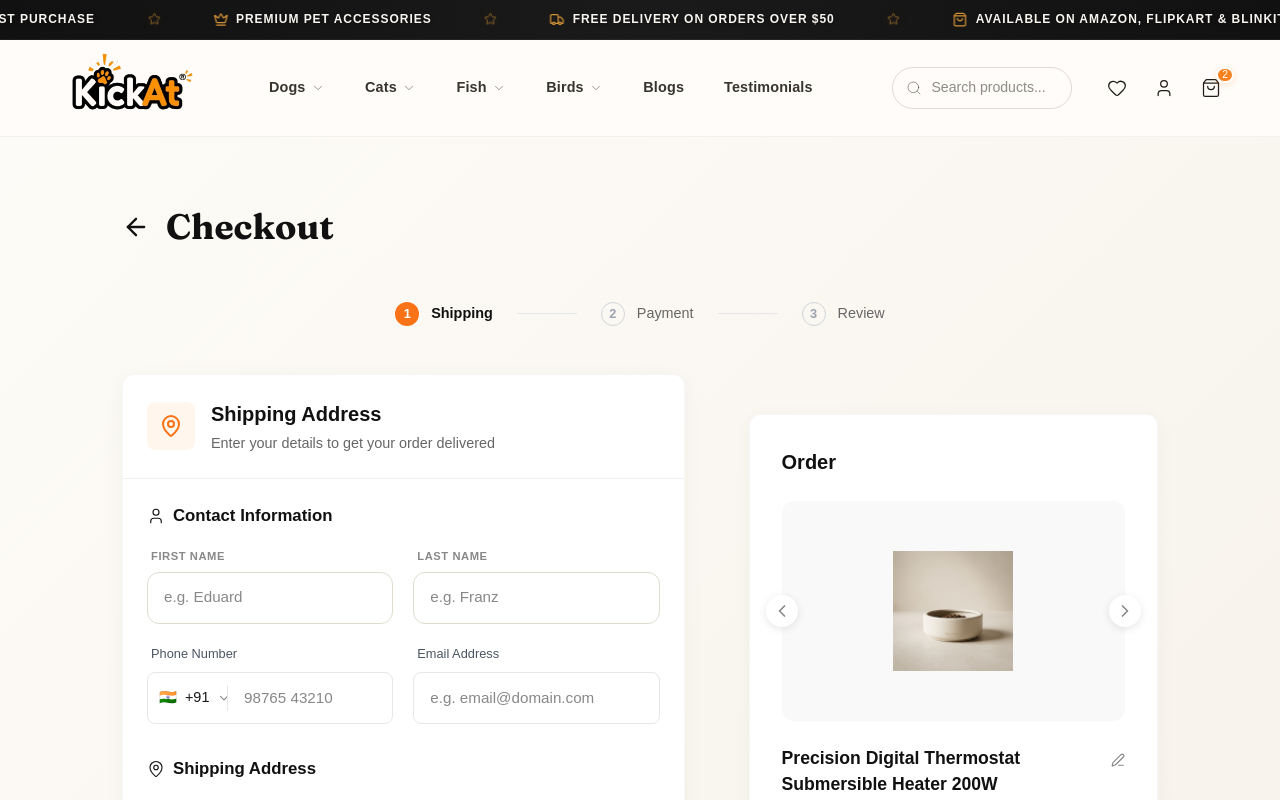
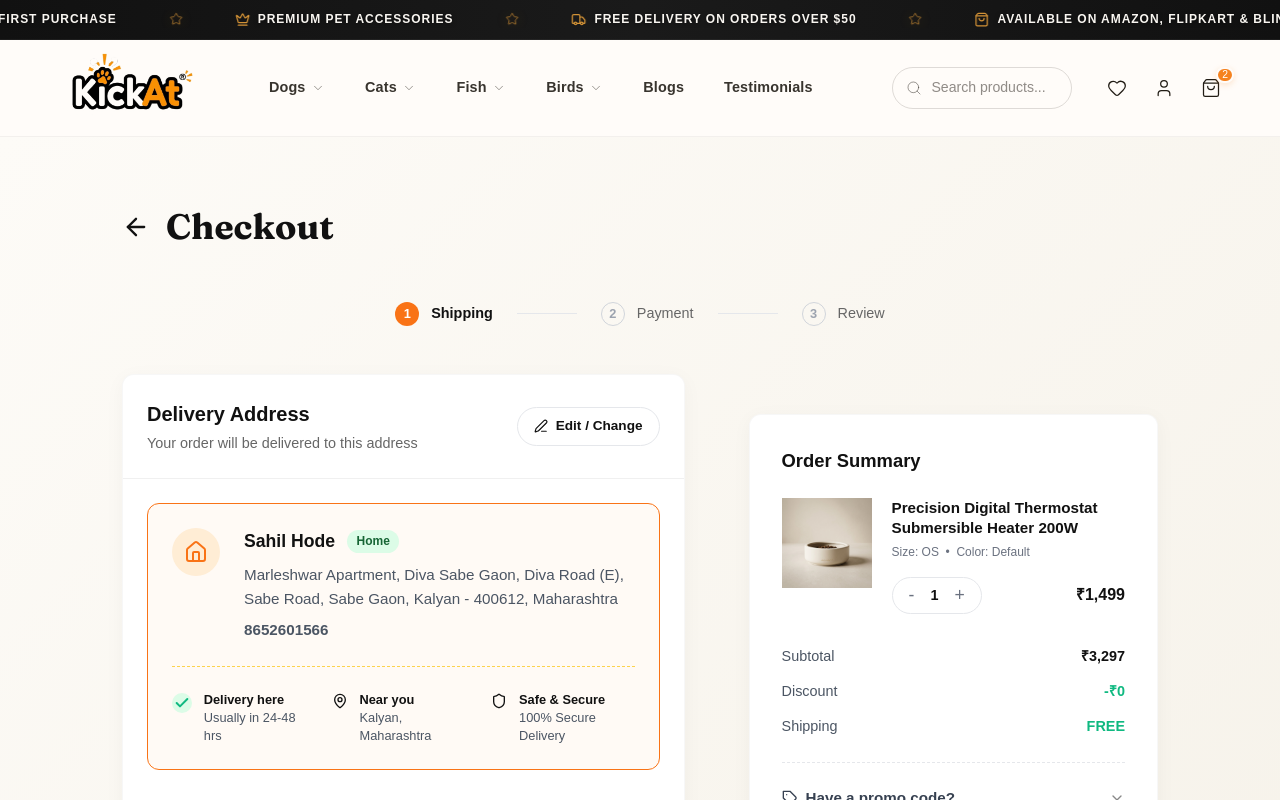
Before and after one commit to SevenX-Labs/kickat-client, a Next.js app: page /checkout in a window 1280 px wide. Shown: the top 800 px of the page. Built offline with nearby package versions, Linux system fonts and the light colour scheme.

Commit message:
feat: implement checkout page with multi-step flow, address validation, and order success state

```diff
--- a/src/app/checkout/Checkout.module.css
+++ b/src/app/checkout/Checkout.module.css
@@ -383,6 +383,149 @@
 
 .nextStepBtnAlt:hover {
   background: #000;
+}
+
+/* Saved Address Block */
+.editChangeBtn {
+  background: white;
+  border: 1px solid #e5e7eb;
+  padding: 0.5rem 1rem;
+  border-radius: 20px;
+  font-size: 0.85rem;
+  font-weight: 600;
+  color: #111;
+  display: flex;
+  align-items: center;
+  gap: 0.5rem;
+  cursor: pointer;
+  transition: all 0.2s;
+}
+.editChangeBtn:hover {
+  background: #f9fafb;
+}
+
+.savedAddressContainer {
+  display: flex;
+  flex-direction: column;
+}
+
+.savedAddressBlock {
+  background: #fffaf5;
+  border: 1px solid #f97316;
+  border-radius: 12px;
+  padding: 1.5rem;
+  margin-bottom: 1.5rem;
+}
+
+.savedAddressTop {
+  display: flex;
+  gap: 1.5rem;
+}
+
+.homeIconWrapper {
+  width: 48px;
+  height: 48px;
+  background: #ffedd5;
+  border-radius: 50%;
+  display: flex;
+  align-items: center;
+  justify-content: center;
+  flex-shrink: 0;
+}
+
+.savedAddressDetails {
+  display: flex;
+  flex-direction: column;
+}
+
+.savedAddressName {
+  font-size: 1.1rem;
+  font-weight: 700;
+  color: #111;
+  display: flex;
+  align-items: center;
+  gap: 0.75rem;
+  margin-bottom: 0.5rem;
+}
+
+.homeTag {
+  background: #dcfce7;
+  color: #166534;
+  font-size: 0.75rem;
+  font-weight: 600;
+  padding: 0.15rem 0.6rem;
+  border-radius: 12px;
+}
+
+.savedAddressText {
+  font-size: 0.95rem;
+  color: #4b5563;
+  line-height: 1.6;
+  margin-bottom: 0.5rem;
+}
+
+.savedAddressPhone {
+  font-size: 0.95rem;
+  font-weight: 600;
+  color: #4b5563;
+}
+
+.savedAddressDivider {
+  height: 1px;
+  border-bottom: 1px dashed #fcd34d;
+  margin: 1.5rem 0;
+}
+
+.savedAddressFeatures {
+  display: grid;
+  grid-template-columns: repeat(3, 1fr);
+  gap: 1rem;
+}
+
+.featureItem {
+  display: flex;
+  align-items: flex-start;
+  gap: 0.75rem;
+  font-size: 0.8rem;
+  color: #4b5563;
+  line-height: 1.4;
+}
+
+.featureItem strong {
+  color: #111;
+}
+
+.featureIcon {
+  color: #111;
+  margin-top: 2px;
+}
+
+.featureIconGreen {
+  display: flex;
+  align-items: center;
+  justify-content: center;
+  width: 20px;
+  height: 20px;
+  background: #dcfce7;
+  border-radius: 50%;
+  margin-top: 2px;
+}
+
+.addNewAddressBtn {
+  background: transparent;
+  border: none;
+  color: #f97316;
+  font-weight: 600;
+  font-size: 0.95rem;
+  display: flex;
+  align-items: center;
+  gap: 0.5rem;
+  cursor: pointer;
+  padding: 0.5rem 0;
+  align-self: flex-start;
+}
+.addNewAddressBtn:hover {
+  text-decoration: underline;
 }
 
 .methodGrid {
@@ -887,6 +1030,109 @@
   border: 1px solid rgba(0,0,0,0.03);
 }
 
+.summaryTitleAlt {
+  font-size: 1.15rem;
+  font-weight: 700;
+  color: #111;
+  margin-bottom: 1.5rem;
+}
+
+.productItemCard {
+  display: flex;
+  gap: 1.25rem;
+  margin-bottom: 2rem;
+}
+
+.productItemImage {
+  position: relative;
+  width: 90px;
+  height: 90px;
+  background: #f7f5f2;
+  border-radius: 8px;
+  flex-shrink: 0;
+}
+
+.productItemDetails {
+  flex: 1;
+  display: flex;
+  flex-direction: column;
+}
+
+.productItemName {
+  font-size: 0.95rem;
+  font-weight: 700;
+  color: #111;
+  line-height: 1.3;
+  margin-bottom: 0.35rem;
+}
+
+.productItemMeta {
+  font-size: 0.75rem;
+  color: #6b7280;
+  margin-bottom: 1rem;
+}
+
+.productItemPriceRow {
+  display: flex;
+  justify-content: space-between;
+  align-items: center;
+  margin-top: auto;
+}
+
+.qtyStepperAlt {
+  display: flex;
+  align-items: center;
+  border: 1px solid #e5e7eb;
+  border-radius: 20px;
+  padding: 0.25rem 0.5rem;
+}
+
+.qtyBtnAlt {
+  background: transparent;
+  border: none;
+  font-size: 1.1rem;
+  color: #6b7280;
+  cursor: pointer;
+  padding: 0 0.5rem;
+}
+
+.qtyValueAlt {
+  font-size: 0.9rem;
+  font-weight: 600;
+  color: #111;
+  min-width: 1.5rem;
+  text-align: center;
+}
+
+.productItemPrice {
+  font-size: 1rem;
+  font-weight: 700;
+  color: #111;
+}
+
+.summaryRowAlt {
+  display: flex;
+  justify-content: space-between;
+  font-size: 0.9rem;
+  color: #4b5563;
+  margin-bottom: 0.85rem;
+}
+
+.summaryValueAlt {
+  font-weight: 700;
+  color: #111;
+}
+
+.discountValueAlt {
+  font-weight: 700;
+  color: #10b981; /* green */
+}
+
+.shippingValueAlt {
+  font-weight: 700;
+  color: #10b981;
+}
+
 .promoContainerAlt {
   border-top: 1px dashed #e5e7eb;
   border-bottom: 1px dashed #e5e7eb;
--- a/src/app/checkout/page.tsx
+++ b/src/app/checkout/page.tsx
@@ -5,7 +5,7 @@ import { useToast } from "@/components/ui/use-toast";
 import { AnimatedOrderButton } from './AnimatedOrderButton';
 import Image from 'next/image';
 import Link from 'next/link';
-import { Check, Truck, ArrowRight, ArrowLeft, ChevronLeft, ChevronRight, CreditCard, Smartphone, ChevronDown, User, MapPin, Lock, Edit3, X } from 'lucide-react';
+import { Check, Truck, ArrowRight, ArrowLeft, ChevronLeft, ChevronRight, CreditCard, Smartphone, ChevronDown, User, MapPin, Lock, Edit3, X, Home, Shield, Plus } from 'lucide-react';
 import styles from './Checkout.module.css';
 
 // Mock Cart Data for Checkout
@@ -39,6 +39,9 @@ export default function CheckoutPage() {
   const [phone, setPhone] = useState('');
   const [email, setEmail] = useState('');
   const [zipCode, setZipCode] = useState('');
+
+  // Saved Address Toggle for Demo
+  const [hasSavedAddress, setHasSavedAddress] = useState(true);
 
   const phoneDigits = phone.replace(/\D/g, '').length;
   const isValidPhone = phoneDigits === 10;
@@ -193,12 +196,16 @@ export default function CheckoutPage() {
 
             <div className={styles.mainCard}>
               <div className={styles.mainCardHeader}>
-                <div className={styles.mainCardIcon}>
-                  <MapPin size={24} color="#f97316" />
+                <div style={{ display: 'flex', justifyContent: 'space-between', alignItems: 'center', width: '100%' }}>
+                  <div>
+                    <h2 className={styles.mainCardTitle}>Delivery Address</h2>
+                    <p className={styles.mainCardSubtitle}>Your order will be delivered to this address</p>
                   </div>
-                <div>
-                  <h2 className={styles.mainCardTitle}>Shipping Address</h2>
-                  <p className={styles.mainCardSubtitle}>Enter your details to get your order delivered</p>
+                  {currentStep === 1 && hasSavedAddress && (
+                    <button type="button" className={styles.editChangeBtn} onClick={() => setHasSavedAddress(false)}>
+                      <Edit3 size={14} /> Edit / Change
+                    </button>
+                  )}
                 </div>
               </div>
 
@@ -218,6 +225,48 @@ export default function CheckoutPage() {
 
                 {currentStep === 1 && (
                   <div className={styles.stepBodyAlt}>
+
+                    {hasSavedAddress ? (
+                      <div className={styles.savedAddressContainer}>
+                        <div className={styles.savedAddressBlock}>
+                          <div className={styles.savedAddressTop}>
+                            <div className={styles.homeIconWrapper}><Home size={24} color="#f97316" /></div>
+                            <div className={styles.savedAddressDetails}>
+                              <div className={styles.savedAddressName}>Sahil Hode <span className={styles.homeTag}>Home</span></div>
+                              <div className={styles.savedAddressText}>
+                                Marleshwar Apartment, Diva Sabe Gaon, Diva Road (E),<br/>
+                                Sabe Road, Sabe Gaon, Kalyan - 400612, Maharashtra
+                              </div>
+                              <div className={styles.savedAddressPhone}>8652601566</div>
+                            </div>
+                          </div>
+                          <div className={styles.savedAddressDivider}></div>
+                          <div className={styles.savedAddressFeatures}>
+                            <div className={styles.featureItem}>
+                              <div className={styles.featureIconGreen}><Check size={16} strokeWidth={3} color="#10b981" /></div>
+                              <div><strong>Delivery here</strong><br/><span>Usually in 24-48 hrs</span></div>
+                            </div>
+                            <div className={styles.featureItem}>
+                              <div className={styles.featureIcon}><MapPin size={16} /></div>
+                              <div><strong>Near you</strong><br/><span>Kalyan, Maharashtra</span></div>
+                            </div>
+                            <div className={styles.featureItem}>
+                              <div className={styles.featureIcon}><Shield size={16} /></div>
+                              <div><strong>Safe & Secure</strong><br/><span>100% Secure Delivery</span></div>
+                            </div>
+                          </div>
+                        </div>
+
+                        <button type="button" className={styles.addNewAddressBtn} onClick={() => setHasSavedAddress(false)}>
+                          <Plus size={16} /> Add New Address
+                        </button>
+
+                        <button type="button" className={styles.nextStepBtnAlt} onClick={() => setCurrentStep(2)} style={{ marginTop: '1.5rem' }}>
+                          Proceed to Payment <ChevronRight size={18} />
+                        </button>
+                      </div>
+                    ) : (
+                      <>
                         {/* Contact Info */}
                         <div className={styles.formSectionAlt}>
                           <h3 className={styles.sectionTitleAlt}><User size={18} strokeWidth={1.5} /> Contact Information</h3>
@@ -320,6 +369,8 @@ export default function CheckoutPage() {
                   >
                     Proceed to Payment <ChevronRight size={18} />
                   </button>
+                      </>
+                    )}
                 </div>
               )}
             </div>
@@ -363,53 +414,41 @@ export default function CheckoutPage() {
           {/* Right Column: Floating Order Summary */}
           <div className={styles.summaryColumn}>
             <div className={styles.floatingSummaryCard}>
-              <h2 className={styles.summaryTitle}>Order</h2>
+              <h2 className={styles.summaryTitleAlt}>Order Summary</h2>
 
-              <div className={styles.heroProductView}>
-                <button type="button" className={`${styles.carouselBtn} ${styles.carouselPrev}`}>
-                  <ChevronLeft size={20} />
-                </button>
-                <div style={{ position: 'relative', width: '120px', height: '120px' }}>
-                  <Image src={checkoutItems[0].image} alt="Hero Product" fill style={{ objectFit: 'contain' }} />
+              <div className={styles.productItemCard}>
+                <div className={styles.productItemImage}>
+                  <Image src={checkoutItems[0].image} alt="Product" fill style={{ objectFit: 'contain' }} />
                 </div>
-                <button type="button" className={`${styles.carouselBtn} ${styles.carouselNext}`}>
-                  <ChevronRight size={20} />
-                </button>
+                <div className={styles.productItemDetails}>
+                  <h3 className={styles.productItemName}>{checkoutItems[0].name}</h3>
+                  <div className={styles.productItemMeta}>
+                    Size: OS &nbsp;•&nbsp; Color: Default
                   </div>
-
-              <div className={styles.heroProductInfo}>
-                <div style={{ display: 'flex', justifyContent: 'space-between', alignItems: 'flex-start' }}>
-                  <h3 className={styles.heroProductName}>{checkoutItems[0].name}</h3>
-                  <Link href="/cart" className={styles.editCartLink}><Edit3 size={14} /></Link>
+                  <div className={styles.productItemPriceRow}>
+                    <div className={styles.qtyStepperAlt}>
+                      <button type="button" className={styles.qtyBtnAlt}>-</button>
+                      <span className={styles.qtyValueAlt}>1</span>
+                      <button type="button" className={styles.qtyBtnAlt}>+</button>
                     </div>
-                <div className={styles.heroProductMeta}>
-                  <span>Size: OS</span>
-                  <span>Color: Default</span>
+                    <div className={styles.productItemPrice}>
+                      ₹{checkoutItems[0].price.toLocaleString()}
                     </div>
-                <div style={{ display: 'flex', justifyContent: 'space-between', alignItems: 'flex-end' }}>
-                  <div className={styles.heroProductPrice}>
-                    <span className={styles.originalPrice}>₹2,999</span>
-                    <span>₹{checkoutItems[0].price.toLocaleString()}</span>
-                  </div>
-                  <div className={styles.qtyStepper}>
-                    <button type="button" className={styles.qtyBtn}>-</button>
-                    <span className={styles.qtyValue}>1</span>
-                    <button type="button" className={styles.qtyBtn}>+</button>
                   </div>
                 </div>
               </div>
 
-              <div className={styles.summaryRow}>
+              <div className={styles.summaryRowAlt}>
                 <span>Subtotal</span>
-                <span>₹{subtotal.toLocaleString()}</span>
+                <span className={styles.summaryValueAlt}>₹{subtotal.toLocaleString()}</span>
               </div>
-              <div className={styles.discountRow}>
+              <div className={styles.summaryRowAlt}>
                 <span>Discount</span>
-                <span>-₹0</span>
+                <span className={styles.discountValueAlt}>-₹0</span>
               </div>
-              <div className={styles.summaryRow}>
+              <div className={styles.summaryRowAlt}>
                 <span>Shipping</span>
-                <span>{shipping === 0 ? 'Free' : `₹${shipping}`}</span>
+                <span className={styles.shippingValueAlt}>{shipping === 0 ? 'FREE' : `₹${shipping}`}</span>
               </div>
 
               <div className={styles.promoContainerAlt}>
```
Lines whose indentation alone changed are shown as unchanged.
